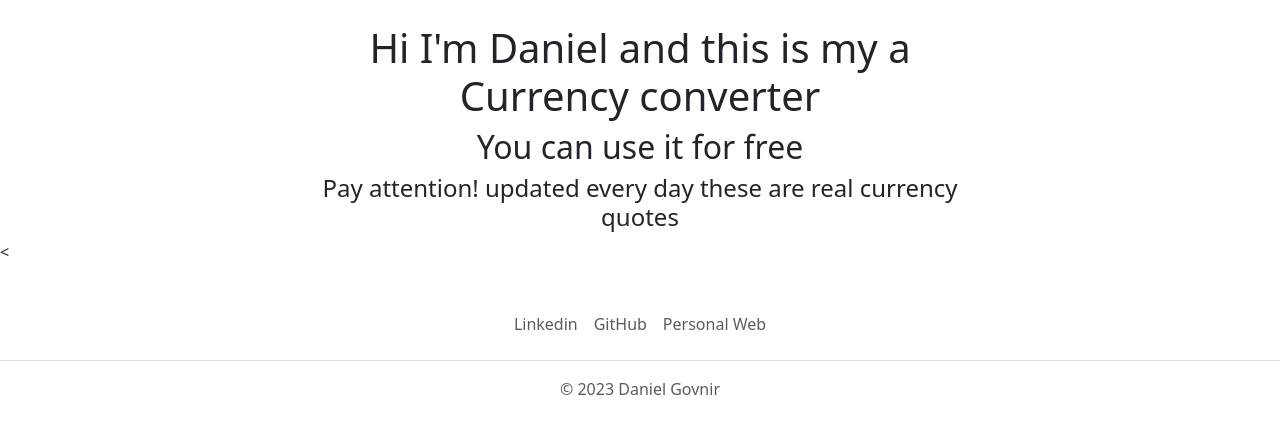
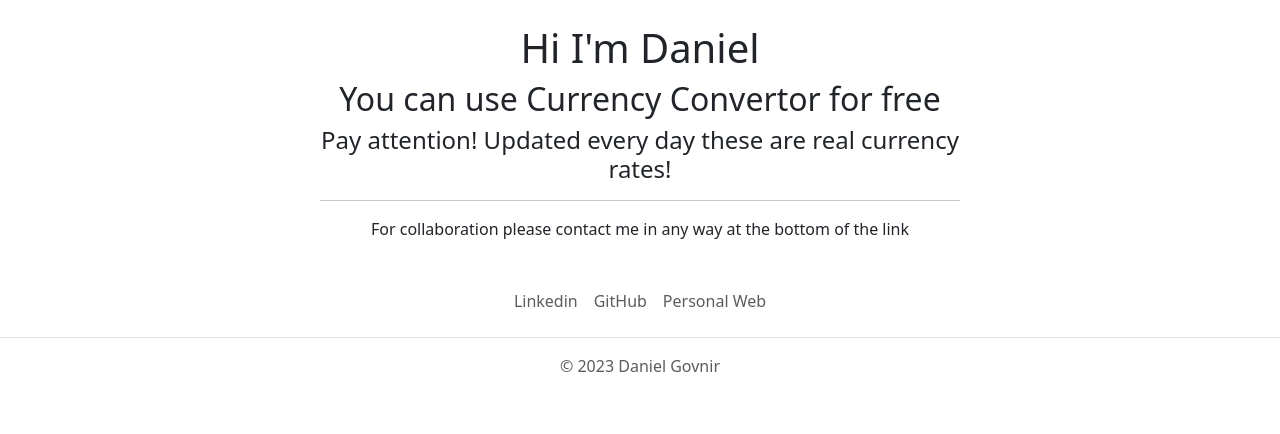
Before and after one commit to haveacar/free_currency_convertor, a Flask app: page /about in a window 1280 px wide. Shown: the part 97-531 px from the top of the page. Run offline with Flask 3, Linux system fonts and the light colour scheme.

Commit message:
fixed about bug 404

```diff
--- a/templates/about.html
+++ b/templates/about.html
@@ -28,10 +28,13 @@ body>
     </ul>
 </header>
     <div class="center">
-  <h1>Hi I'm Daniel and this is my a Currency converter</h1>
-  <h2>You can use it for free</h2>
-  <h4>Pay attention! updated every day these are real currency quotes</h4>
-</div>
+      <h1>Hi I'm Daniel </h1>
+      <h2>You can use Currency Convertor for free</h2>
+      <h4>Pay attention! Updated every day these are real currency rates!</h4>
+      <hr>
+      <p>For collaboration please contact me in any way at the bottom of the link</p>
+    </div>
+
 
 <style>
   .center {
@@ -42,8 +45,7 @@ body>
 </style>
 
 
-
-<<footer class="py-3 my-4">
+<footer class="py-3 my-4">
     <ul class="nav justify-content-center border-bottom pb-3 mb-3">
       <li class="nav-item"><a href="https://www.linkedin.com/in/daniel-govnir-2bb234214/" class="nav-link px-2 text-body-secondary">Linkedin</a></li>
       <li class="nav-item"><a href="https://github.com/haveacar" class="nav-link px-2 text-body-secondary">GitHub</a></li>
```
